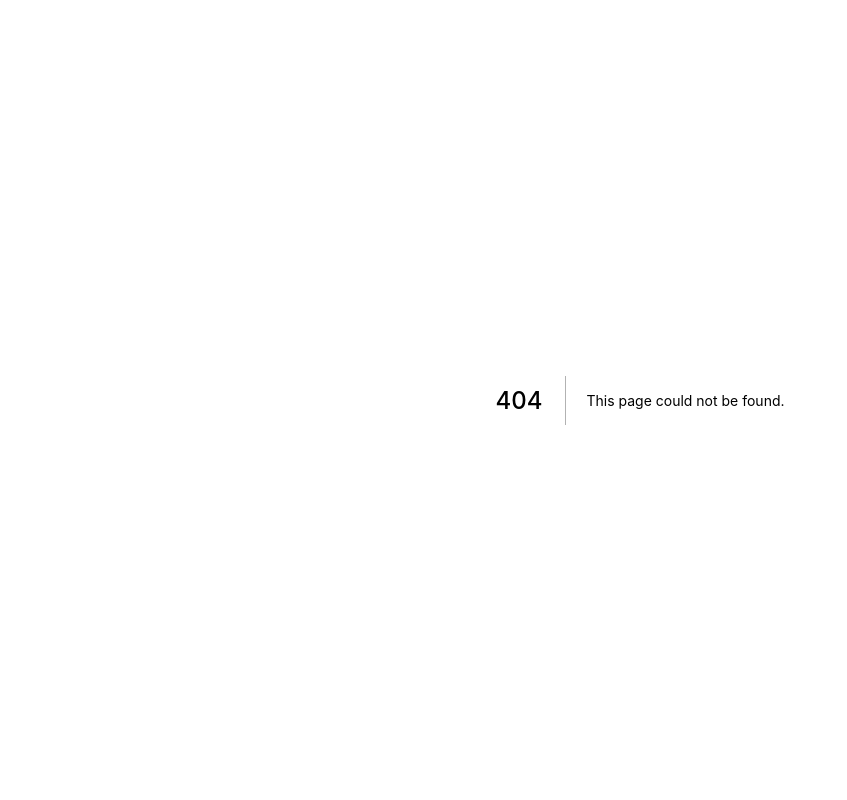
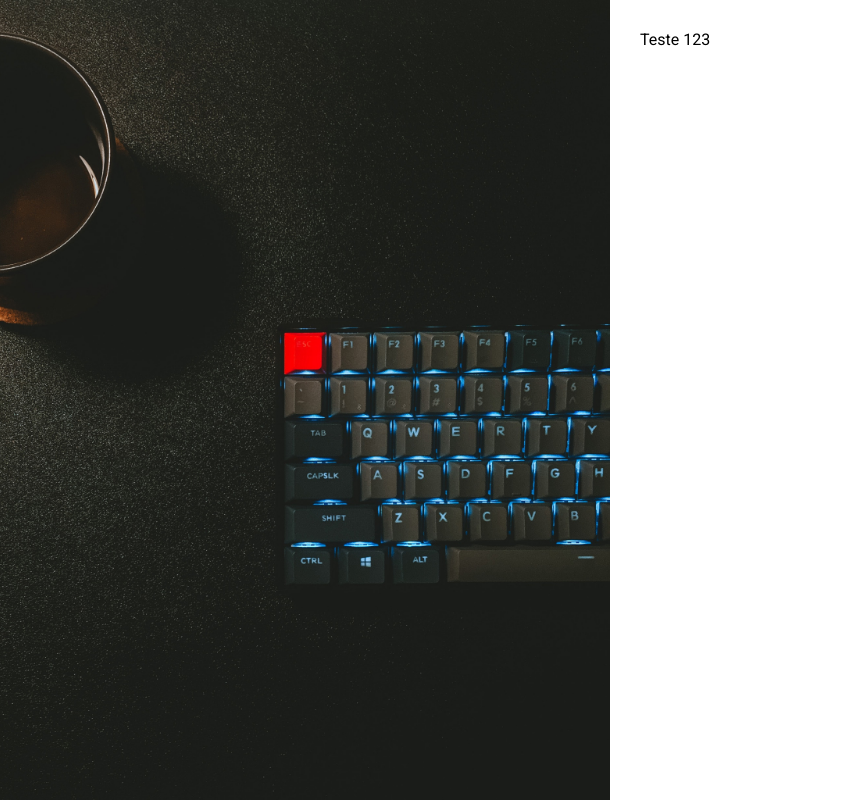
Before and after one commit to Bruna116/social-dev, a Next.js app: page /login in a window 1280 px wide. Before the commit this address had no page. Shown: the whole page, without its empty margins (0-847 px from the left). Built offline with nearby package versions, Linux system fonts and the light colour scheme.

Commit message:
Criado componente de imagem

```diff
--- /dev/null
+++ b/pages/login.jsx
@@ -0,0 +1,11 @@
+import ImageWithSpace from '../src/components/layout/ImageWithSpace'
+
+function LoginPage () {
+  return (
+    <ImageWithSpace>
+      Teste 123
+    </ImageWithSpace>
+  )
+}
+
+export default LoginPage
--- /dev/null
+++ b/src/components/layout/ImageWithSpace.jsx
@@ -0,0 +1,52 @@
+import styled from 'styled-components'
+
+const WIDTH_BREAK = '600px'
+
+const StyledFlex = styled.div`
+  display: flex;
+`
+
+const StyledImage = styled.div`
+  background-image: url('${props => props.image}');
+  background-position: right;
+  background-repeat: no-repeat;
+  background-size: cover;
+
+  width: 100%;
+  height: 100vh;
+
+  @media (max-width: ${WIDTH_BREAK}) {
+    display: none;
+  }
+`
+
+const StyledContainer = styled.div`
+  background-color: white;
+  padding: 30px;
+
+  @media (min-width: ${WIDTH_BREAK}) {
+    width: 100%;
+    min-width: calc(${WIDTH_BREAK} - 60px);
+  }
+
+  @media (max-width: ${WIDTH_BREAK}) {
+    width: 100%;
+  }
+`
+
+function ImageWithSpace ({ children, image }) {
+  return (
+    <StyledFlex>
+      <StyledImage image={image} />
+      <StyledContainer>
+        {children}
+      </StyledContainer>
+    </StyledFlex>
+  )
+}
+
+ImageWithSpace.defaultProps = {
+  image: '/coffee-background.jpg'
+}
+
+export default ImageWithSpace
```
Also changed, not shown: public/coffee-background.jpg (added).
